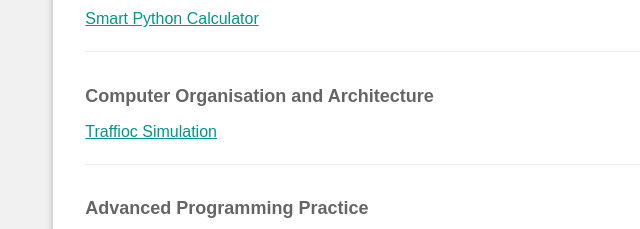
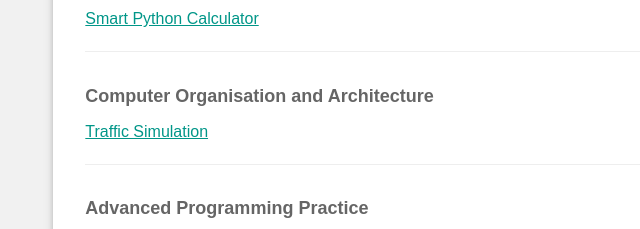
Before and after one commit to idsjoe/DSA-Portfolio, a plain HTML site: page index.html in a window 1280 px wide. Shown: the part 1382-1611 px from the top of the page, 384-1024 px from the left. Drawn offline with Linux system fonts and the light colour scheme; a web font is replaced by a local one.

Commit message:
Update index.html
Traffioc

```diff
--- a/index.html
+++ b/index.html
@@ -135,7 +135,7 @@ html,body,h1,h2,h3,h4,h5,h6 {font-family: "Roboto", sans-serif}
             </div>
             <div class="w3-container">
               <h5 class="w3-opacity"><b>Computer Organisation and Architecture</b></h5>
-              <h6 class="w3-text-teal"><a href="https://github.com/idsjoe/Traffic-Simulation">Traffioc Simulation</a></h6>
+              <h6 class="w3-text-teal"><a href="https://github.com/idsjoe/Traffic-Simulation">Traffic Simulation</a></h6>
               <hr>
             </div>
             <div class="w3-container">
```
